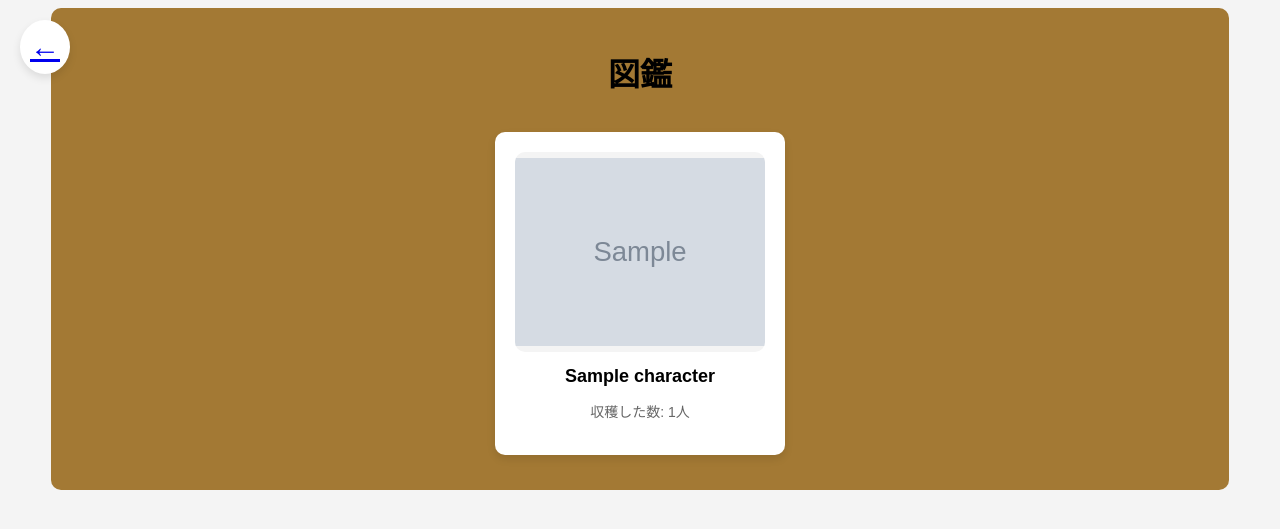
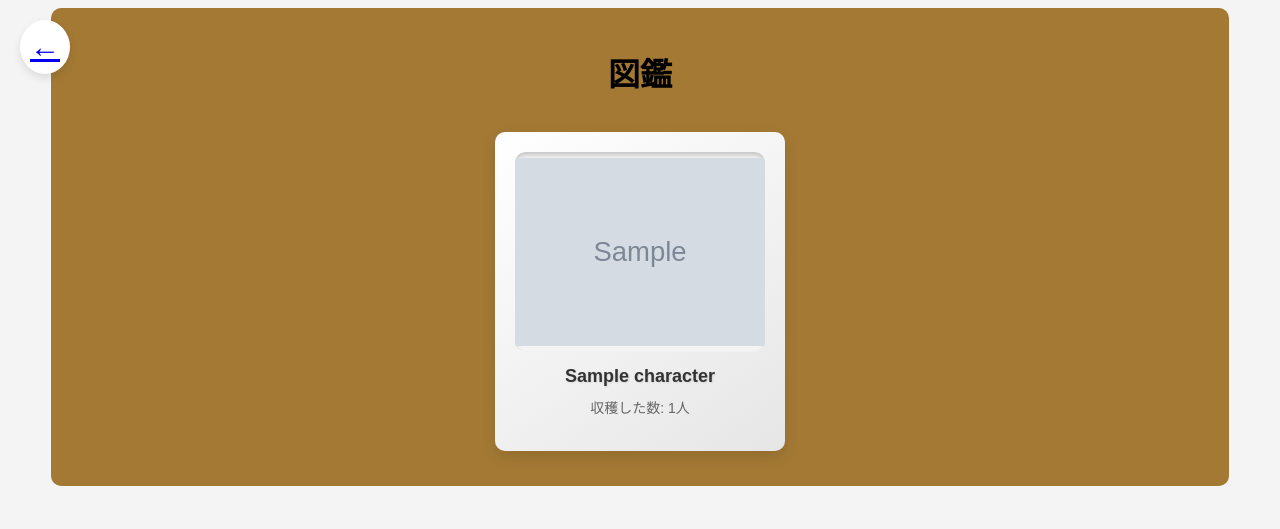
Before and after one commit to su-mi-ii/Giant-Killing, a PHP site: page /zukan.php in a window 1280 px wide. Shown: the top 529 px of the page. Run offline with PHP 8.4, Linux system fonts and the light colour scheme; tables that the repository leaves empty or names only in its code hold one stand-in row (values such as "Sample post"); grey boxes marked "Sample" are stand-in pictures; data that the repository does not hold is empty.

Commit message:
Update zukan.php

```diff
--- a/zukan.php
+++ b/zukan.php
@@ -33,6 +33,7 @@ $result = $conn->query($sql);
     background-color: #f4f4f4;
     text-align: center;
 }
+
 .container {
     margin: 0 auto;
     padding: 20px;
@@ -41,34 +42,51 @@ $result = $conn->query($sql);
     background-color: #a37934;
     border-radius: 10px;
 }
+
 .grid {
     display: flex;
     flex-wrap: wrap;
     justify-content: center;
 }
+
 .card {
     background-color: white;
     margin: 15px;
     padding: 20px;
     border-radius: 10px;
-            box-shadow: 0 4px 8px rgba(0, 0, 0, 0.1);
     width: 250px;
+    transition: transform 0.3s ease, box-shadow 0.3s ease;  /* アニメーション追加 */
+    box-shadow: 0 6px 15px rgba(0, 0, 0, 0.1);  /* 立体的な影を追加 */
+    background: linear-gradient(145deg, #ffffff, #e6e6e6);  /* グラデーションを適用 */
 }
+
+.card:hover {
+    transform: translateY(-10px);  /* ホバー時に浮き上がる効果 */
+    box-shadow: 0 10px 20px rgba(0, 0, 0, 0.3);  /* ホバー時の影を強調 */
+}
+
 .card img {
     width: 100%;
     height: 200px;
-            object-fit: contain;  /* 見切れないように contain に変更 */
+    object-fit: contain;
     border-radius: 10px;
-            background-color: #f4f4f4;  /* 背景色を追加して余白部分を目立たせない */
+    background-color: #f4f4f4;
+    box-shadow: inset 0 3px 5px rgba(0, 0, 0, 0.2);  /* 画像に内側の影を追加 */
 }
+
 .card h3 {
     font-size: 18px;
     margin: 10px 0;
+    color: #333;
+    text-shadow: 1px 1px 2px rgba(0, 0, 0, 0.1);  /* タイトルに軽い影を追加 */
 }
+
 .card p {
     font-size: 14px;
     color: #666;
+    margin-top: 5px;
 }
+
 .back-button {
     position: absolute;
     top: 20px;
@@ -80,6 +98,7 @@ $result = $conn->query($sql);
     box-shadow: 0 4px 8px rgba(0, 0, 0, 0.1);
     cursor: pointer;
 }
+
     </style>
 </head>
 <body>
```
Lines whose indentation alone changed are shown as unchanged.
